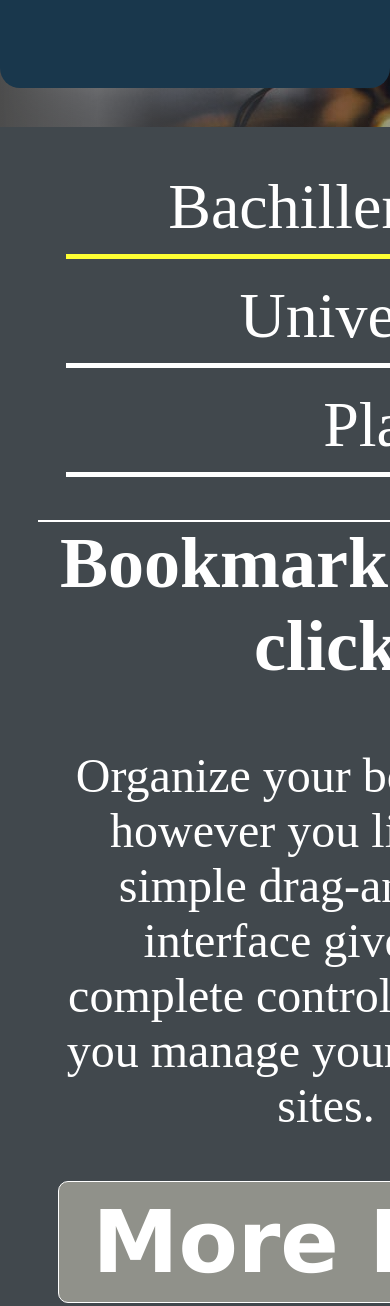
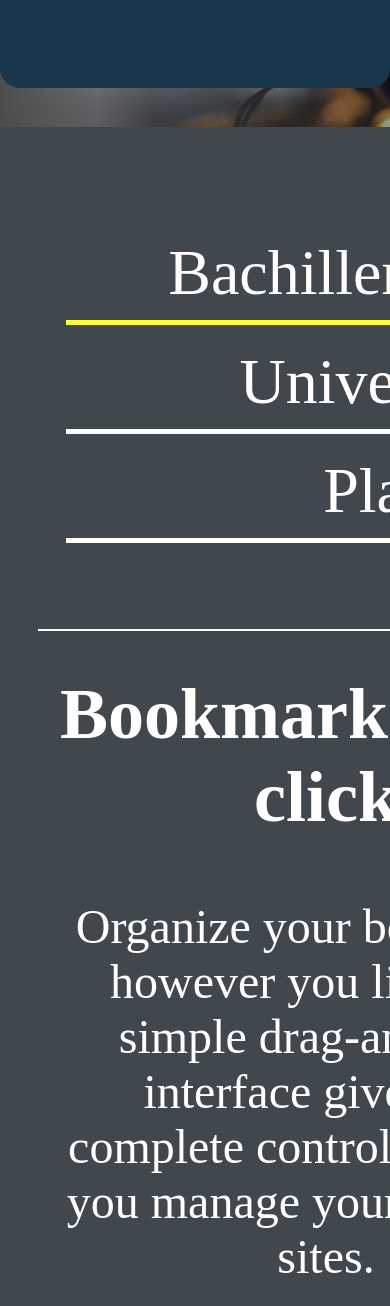
Before and after one commit to hundres272/hundres272.github.io, a plain HTML site: page index.html in a window 390 px wide. Shown: the part 3252-4558 px from the top of the page. Drawn offline with Linux system fonts and the light colour scheme.

Commit message:
Corrección tamaño marginTop formación

```diff
--- a/css/menu_responsive.css
+++ b/css/menu_responsive.css
@@ -119,7 +119,10 @@
     list-style: none;
     margin: 0%;
     padding: 0%;
-    padding-top: 5%;
+    padding-top: 15%;
+    height: auto;
+    margin-top: 70vh;
+    margin-bottom: 50vh;
     /* width: 100%; */
     margin: 0% 10%;
   }
@@ -140,6 +143,8 @@
   .tabs-content {
     border-left: none;
     border-top: 2px solid white;
+    padding-top: 5vh;
+    margin-top: 5vh;
     font-size: 3em;
     text-align: center;
   }
--- a/javascript/cod_menu.js
+++ b/javascript/cod_menu.js
@@ -29,7 +29,7 @@ function modificacionUno() {
   }
 }
 function modificacionMostrarBoton(){
-  console.log(screen.width);
+  // console.log(screen.width);
   var menu_li = document.getElementById('menu-cabecera');
   menu_li.style.left='-110%';
   contador=1;
```
